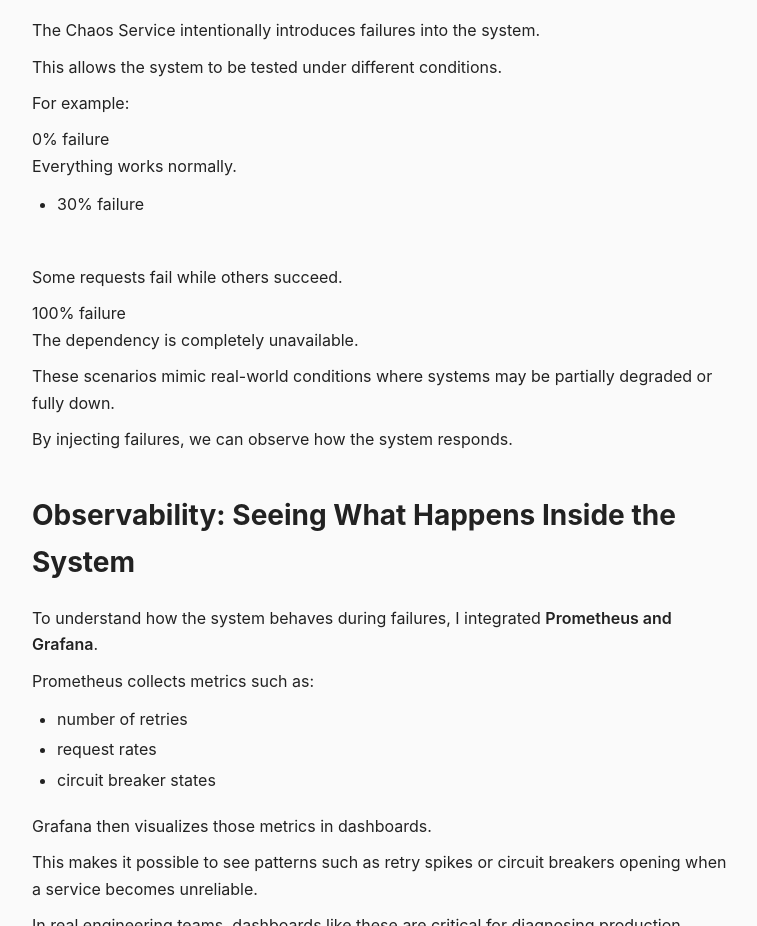
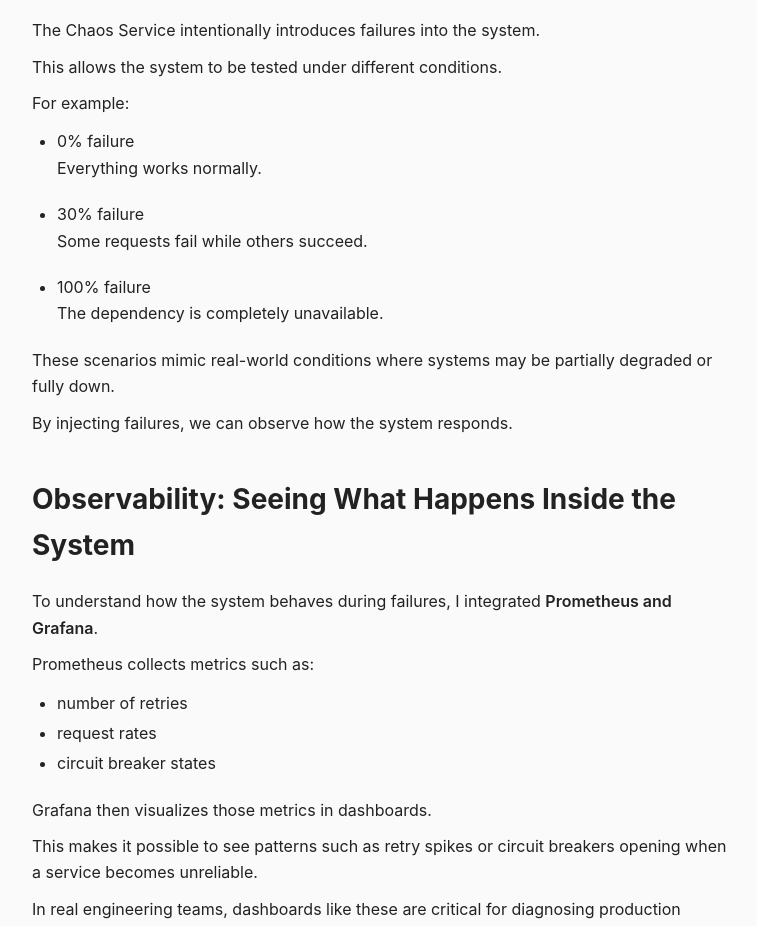
Before and after one commit to alfadio1/multi-service-Failure-Simulation-Platform, a plain HTML site: page index.html in a window 1280 px wide. Shown: the part 3001-3927 px from the top of the page, without its empty margins (258-1015 px from the left). Drawn offline with Linux system fonts and the light colour scheme.

Commit message:
Convert failure scenarios to unordered list format
Replaced paragraphs with list items for failure scenarios.

```diff
--- a/index.html
+++ b/index.html
@@ -169,14 +169,14 @@
 
 <p>For example:</p>
 
-<p>0% failure<br>
-Everything works normally.</p>
+<ul><li><p>0% failure<br>
+Everything works normally.</p> </li></ul>
 
-<p><ul><li>30% failure</li></ul><br>
-Some requests fail while others succeed.</p>
+<ul><li><p>30% failure<br>
+Some requests fail while others succeed.</p> </li></ul>
 
-<p>100% failure<br>
-The dependency is completely unavailable.</p>
+<ul><li><p>100% failure<br>
+The dependency is completely unavailable.</p> </li></ul>
 
 <p>These scenarios mimic real-world conditions where systems may be partially degraded or fully down.</p>
 
```
